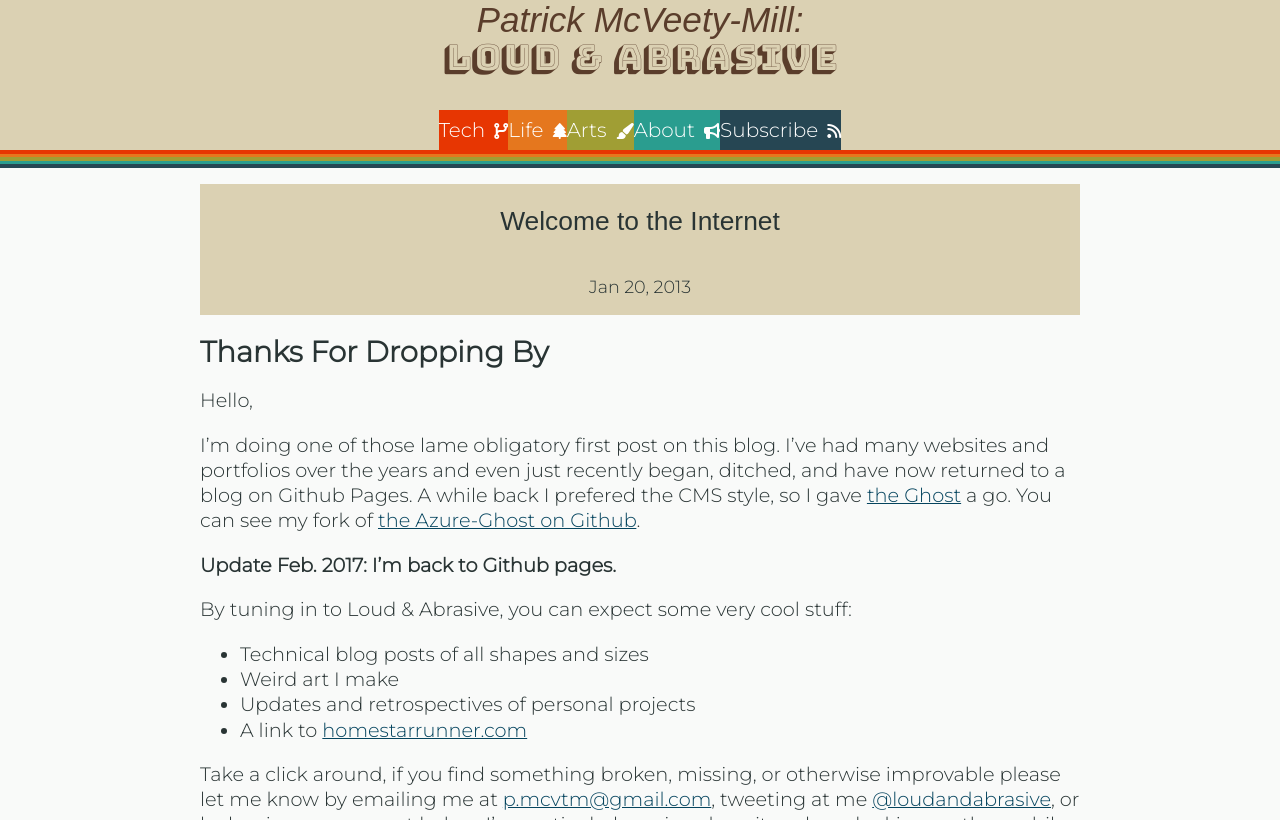
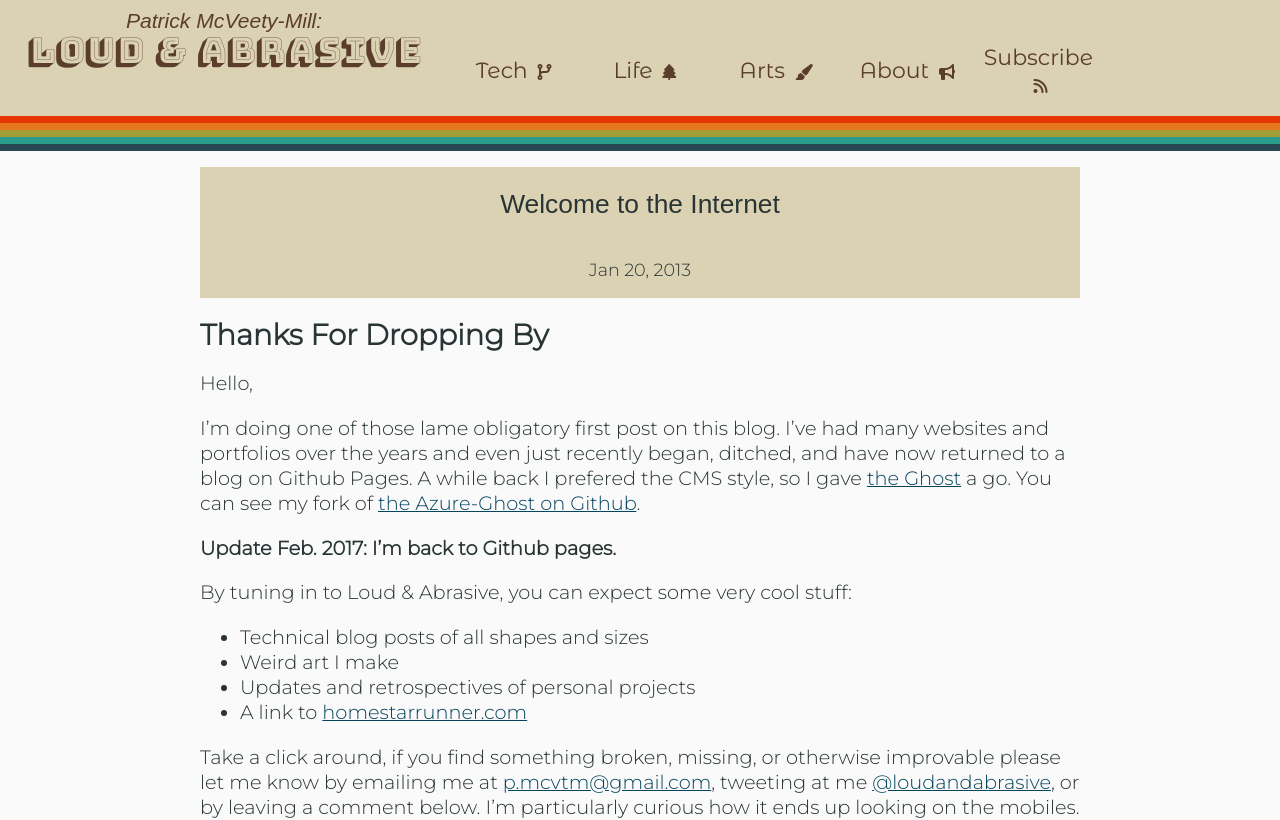
Before and after one commit to pmcvtm/pmcvtm.com, a Jekyll site: the page built from _posts/2014-01-19-welcome-to-the-internet.md, in a window 1280 px wide. Shown: the top 820 px of the page. Built offline with Jekyll 4.4.1, drawn with Linux system fonts in a browser that asks for light colours; nearby versions of some CDN libraries; some web fonts are replaced; grey boxes are pictures that could not be loaded.

Commit message:
restore top styles

```diff
--- a/_includes/header.html
+++ b/_includes/header.html
@@ -1,7 +1,9 @@
-<span class="subtitle">Patrick McVeety-Mill:</span>
-<h1 class="title">
-  <a href="{{ "/" | relative_url }}">Loud &amp; Abrasive</a>
-</h1>
+<div class="title-container">
+  <span class="subtitle">Patrick McVeety-Mill:</span>
+  <h1 class="title">
+    <a href="{{ "/" | relative_url }}">Loud &amp; Abrasive</a>
+  </h1>
+</div>
 
 <nav>
   <input id="nav-toggle-check" name="nav-toggle-check" type="checkbox" class="nav-toggle" />
@@ -27,5 +29,3 @@
 
   <hr class="stripes mobile-stripes" />
 </nav>
-
-<hr class="stripes desktop-stripes" />
--- a/_layouts/default.html
+++ b/_layouts/default.html
@@ -5,6 +5,7 @@ layout: base
 <header class="top">
   {% include header.html %}
 </header>
+<hr class="stripes top-stripes" />
 
 <main class="site-content" aria-label="Content">
   {{ content }}
--- a/_layouts/home.html
+++ b/_layouts/home.html
@@ -5,6 +5,7 @@ layout: base
 <header class="home">
   {% include header.html %}
 </header>
+<hr class="stripes home-stripes" />
 
 <main class="site-content" aria-label="Content">
   {{ content }}
--- a/_sass/_variables.scss
+++ b/_sass/_variables.scss
@@ -26,22 +26,24 @@ $bodyFont: 'Montserrat', sans-serif;
 
 $regularFont: $bodyFont;
 
+.desktop-only {
+    @media (max-width: $desktopMinimum) {
+        display: none !important;
+    }
+}
+
+.mobile-only {
+    @media (min-width: $desktopMinimum) {
+        display: none !important;
+    }
+}
+
 @mixin transition ($transition){
     -webkit-transition: $transition;
     -moz-transition: $transition;
     -o-transition: $transition;
     -ms-transition: $transition;
     transition: $transition;
-}
-
-@mixin bgColor ($color){
-    background: $color;
-}
-
-@mixin hoverColor ($color){
-    :hover {
-        color: $color;
-    }
 }
 
 @mixin stripes ($size){
--- a/_sass/header.scss
+++ b/_sass/header.scss
@@ -67,18 +67,27 @@ header {
         }
     }
 
+    @media (min-width: $desktopMinimum) {
         &.home {
-        @media (min-width: $desktopMinimum) {
                 padding-top: 2em;
-
                 .title { font-size: 5em; }
-
                 nav { width: 80em; }
             }
-    }
 
-    &.top{
+        &.top {
+            flex-direction: row;
+
+            justify-content: space-around;
+            align-items: stretch;
+
+            .title-container { flex-grow: 1;  }
+            .subtitle { font-size: 1.2em; }
+
+            padding: .5em 10em 1em 0;
+
             nav {
+                flex-grow: 4;
+
                 ul {
                     justify-content: stretch;
                     align-items: stretch;
@@ -86,42 +95,30 @@ header {
                     margin: 0;
 
                     li {
-                    width: inherit;
-                }
-
-                li.nav-title {
-                    flex-grow: 4;
-                    font-size: 1.5em;
-                }
-
-                li.nav-item {
                         display: flex;
                         flex-direction: column;
                         justify-content: center;
-                    flex-grow: 3;
-                    min-width: 10rem;
 
                         font: bolder 1.25em $headingFont, cursive;
+
+                        @mixin nav-hover ($color) {
+                            background: inherit;
+                            a { color: $brown; }
+
+                            a:hover {
+                                color: $color;
+                            }
+                        }
+
+                        &.nav-link-brown { @include nav-hover($brown) }
+                        &.nav-link-vermilion { @include nav-hover($vermilion) }
+                        &.nav-link-orange { @include nav-hover($orange) }
+                        &.nav-link-citron { @include nav-hover($citron) }
+                        &.nav-link-teal { @include nav-hover($teal) }
+                        &.nav-link-charcoal { @include nav-hover($charcoal) }
                     }
                 }
             }
-
-        .desktop-stripes {
-            @include stripes(0.2em);
-        }
-    }
-
-    .mobile-stripes {
-        @include stripes(.8em);
-        @media (min-width: $desktopMinimum) {
-            display: none !important;
-        }
-    }
-
-    .desktop-stripes {
-        @include stripes(.8em);
-        @media (max-width: $desktopMinimum) {
-            display: none !important;
         }
     }
 }
@@ -181,7 +178,7 @@ input.nav-toggle {
             max-height: 500px;
         }
 
-        ~ .mobile-stripes {
+        ~ .stripes {
             @include transition(all .5s ease);
             visibility:hidden;
             opacity:0;
@@ -190,3 +187,18 @@ input.nav-toggle {
         }
     }
 }
+
+.mobile-stripes {
+    @extend .mobile-only;
+    @include stripes(.8em);
+}
+
+.home-stripes {
+    @extend .desktop-only;
+    @include stripes(.8em);
+}
+
+.top-stripes {
+    @extend .desktop-only;
+    @include stripes(.4em);
+}
--- a/_sass/site.scss
+++ b/_sass/site.scss
@@ -87,21 +87,3 @@ a { color: $blue; }
 
     .center { display: inline-block; }
 }
-
-.solid-brown { @include bgColor($brown) }
-.solid-vermilion { @include bgColor($vermilion) }
-.solid-orange { @include bgColor($orange) }
-.solid-citron { @include bgColor($citron) }
-.solid-teal { @include bgColor($teal) }
-.solid-charcoal { @include bgColor($charcoal) }
-.solid-dope { @include bgColor($dope) }
-
-.hover-brown { @include hoverColor($brown) }
-.hover-vermilion { @include hoverColor($vermilion) }
-.hover-orange { @include hoverColor($orange) }
-.hover-citron { @include hoverColor($citron) }
-.hover-teal { @include hoverColor($teal) }
-.hover-charcoal { @include hoverColor($charcoal) }
-.hover-dope { @include hoverColor($dope) }
-
-.stripes { @include stripes(.8em); }
```
Lines whose indentation alone changed are shown as unchanged.
